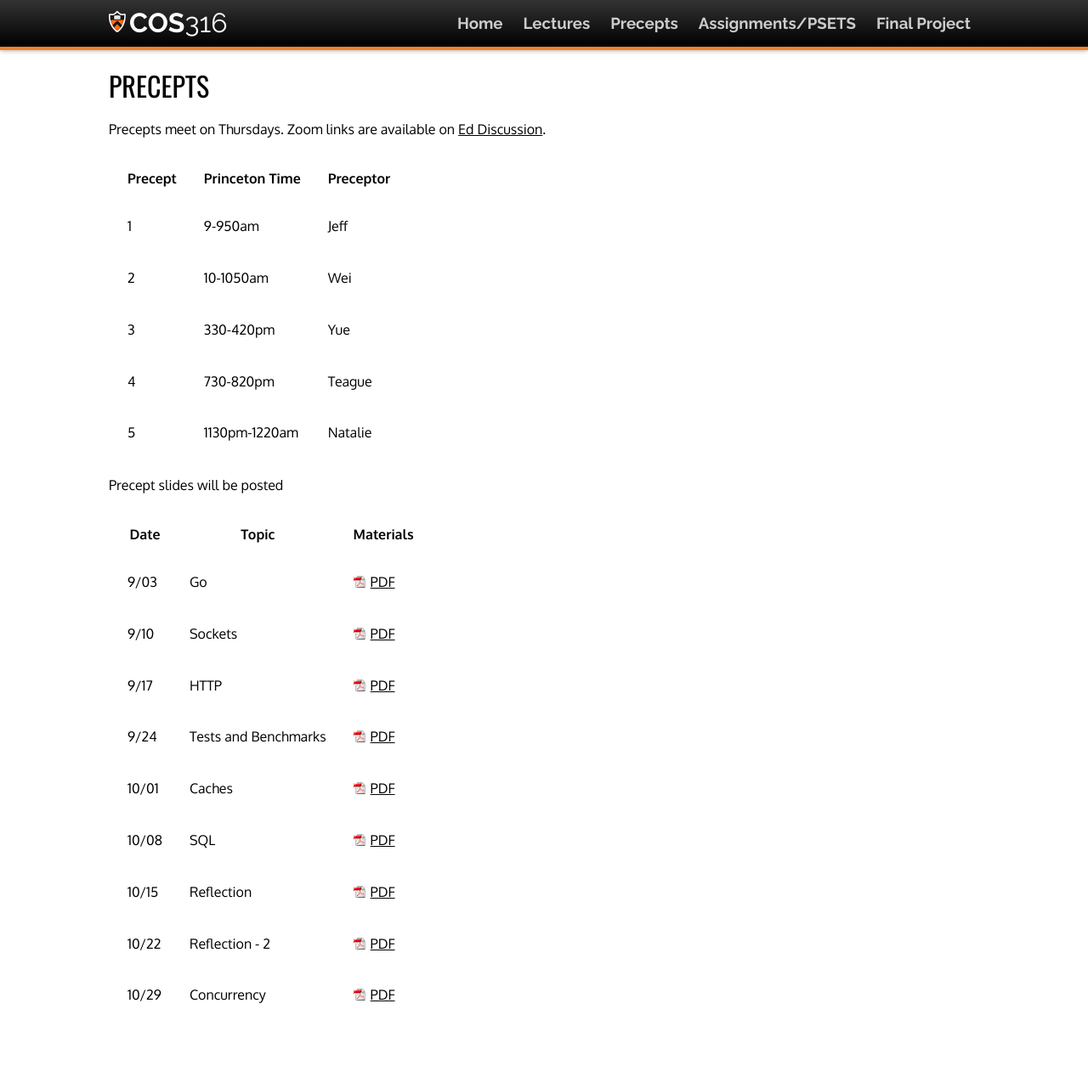
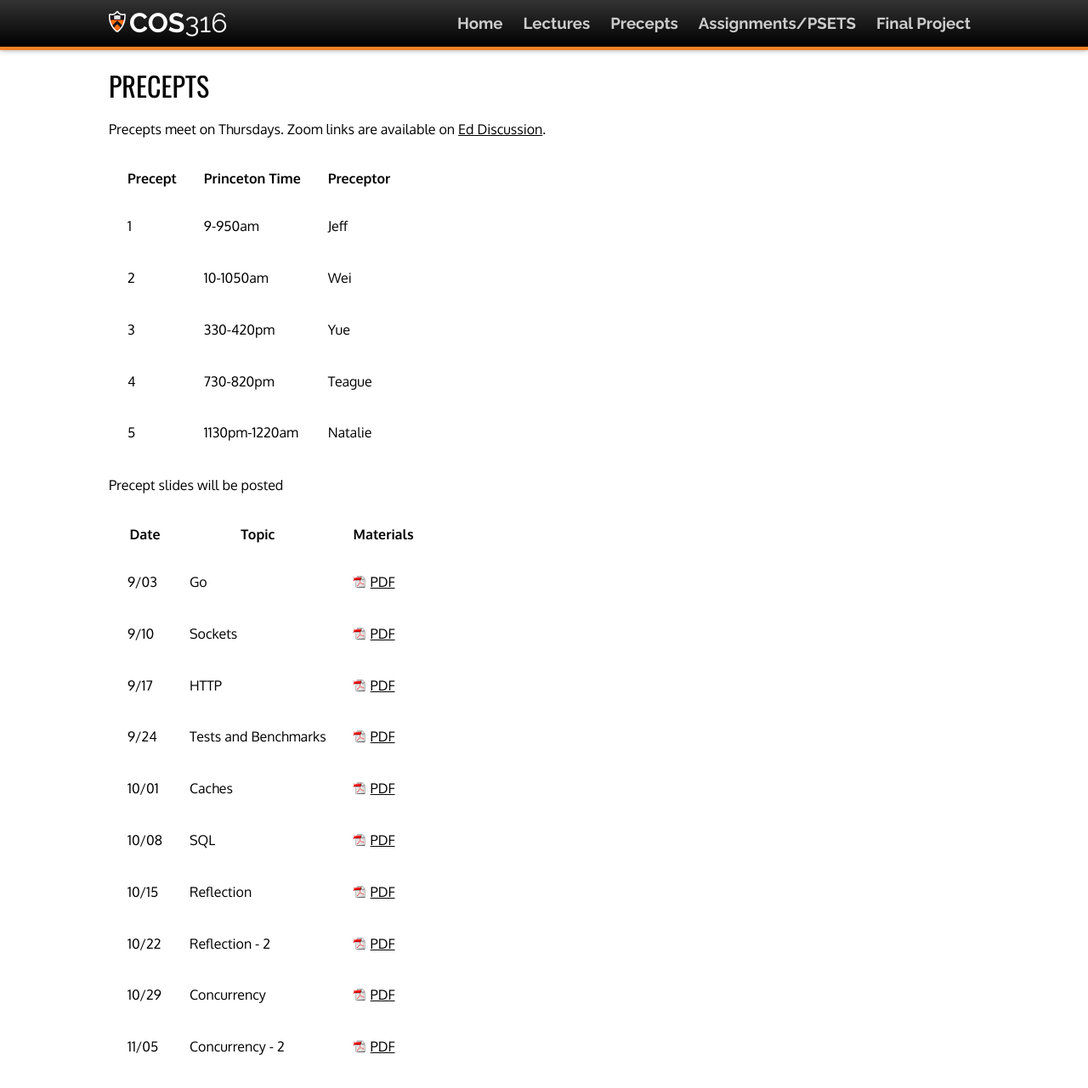
Before and after one commit to cos316/cos316-web, a Jekyll site: the page built from precepts.md, in a window 1280 px wide and 1328 px high. Shown: the top 1281 px of the window at 85% size. Built offline with Jekyll 4.4.1, drawn with Linux system fonts in a browser that asks for light colours; nearby versions of some CDN libraries.

Commit message:
upload concurrency 2 slides

```diff
--- a/precepts.md
+++ b/precepts.md
@@ -26,3 +26,4 @@
 | 10/15 | Reflection | [PDF](/precepts/Reflection1.pdf) |
 | 10/22 | Reflection - 2 | [PDF](/precepts/Reflection2.pdf) |
 | 10/29 | Concurrency | [PDF](/precepts/Concurrency1.pdf) |
+| 11/05 | Concurrency - 2 | [PDF](/precepts/Concurrency2.pdf) |
```
Also changed, not shown: 1 other file.
